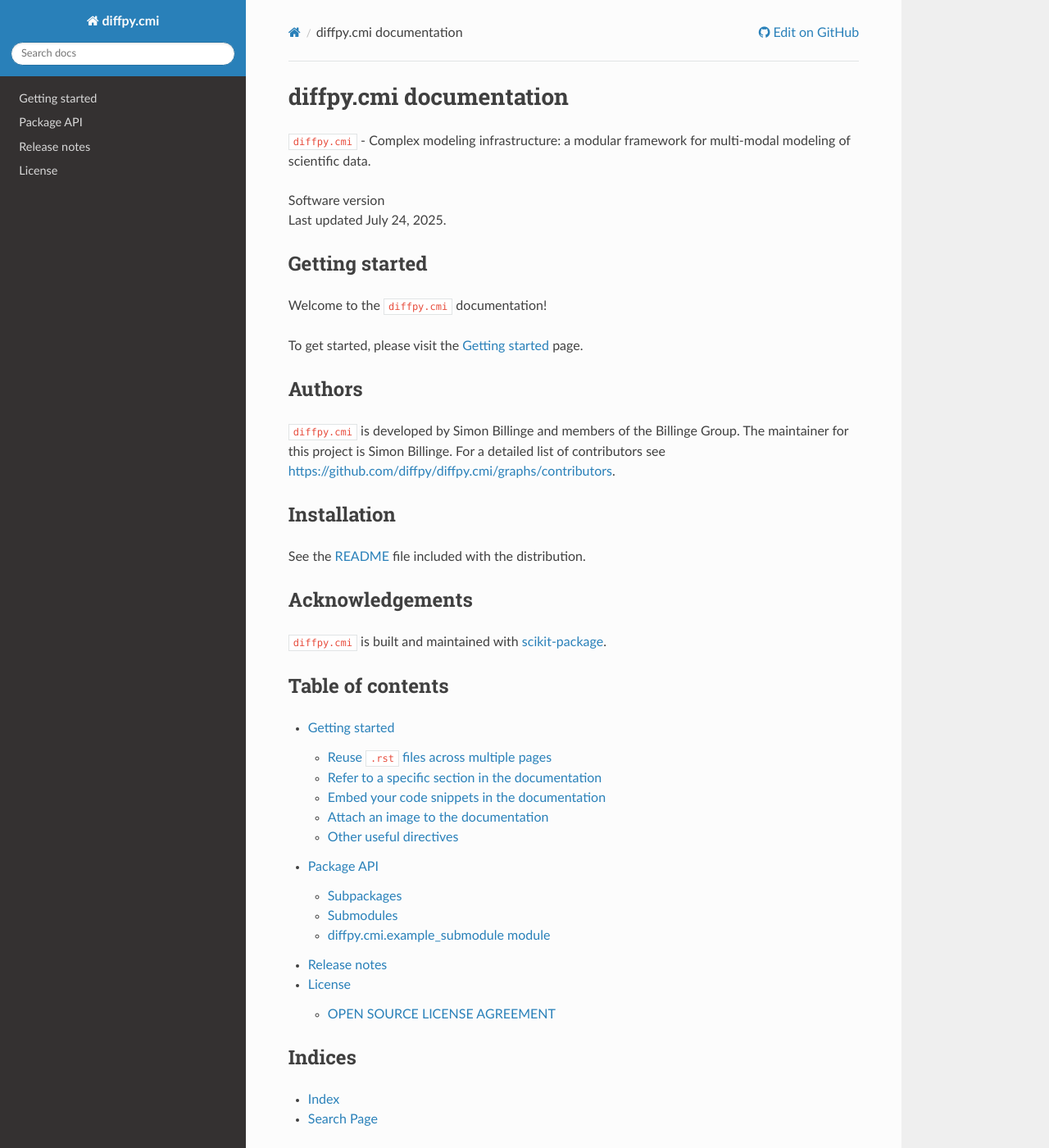
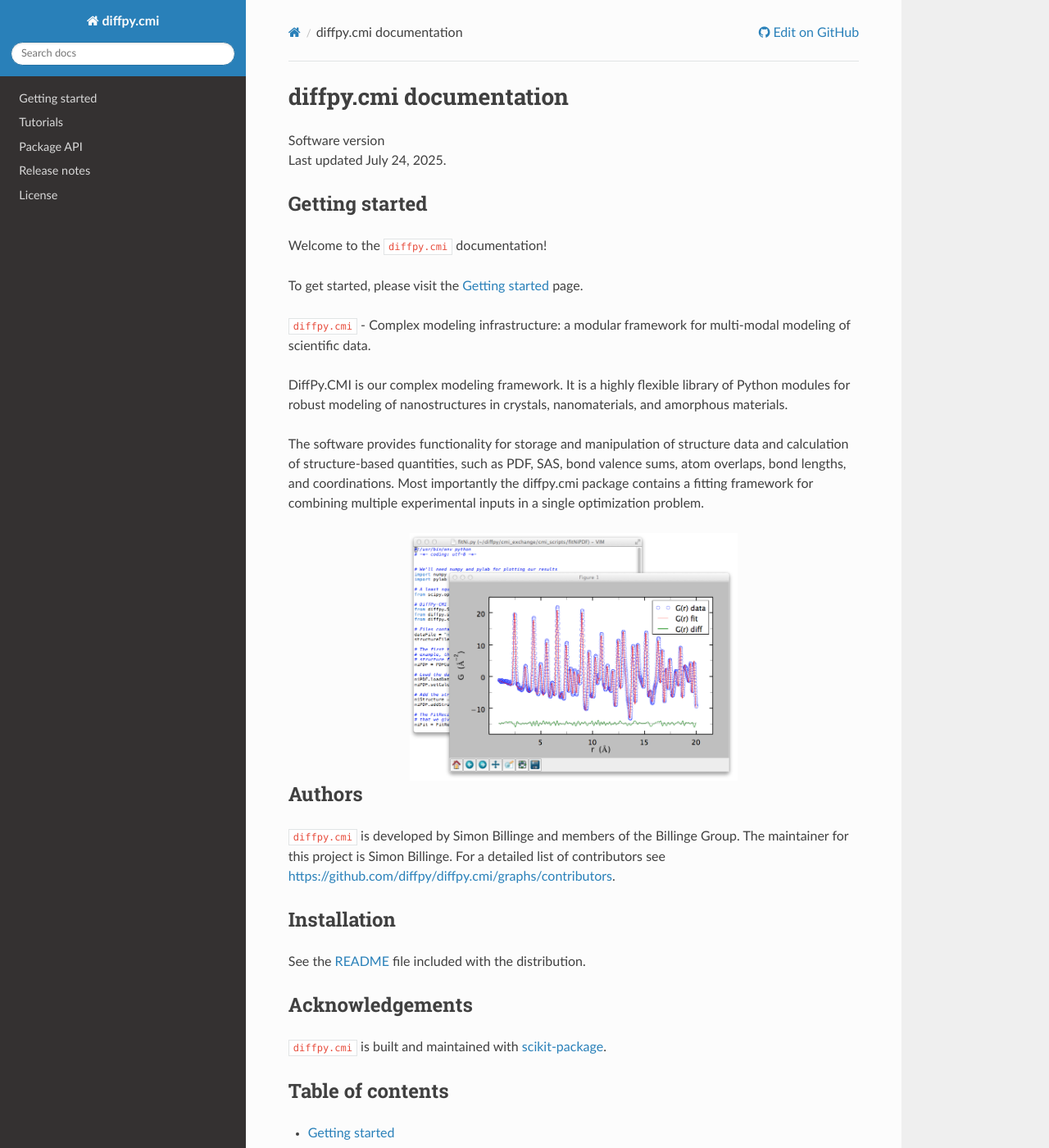
Before and after one commit to diffpy/diffpy.cmi, a Sphinx documentation site: the page built from doc/source/index.rst, in a window 1280 px wide and 1400 px high. Shown: the whole window at 82% size. Built offline with Sphinx 7.4.7 and the Read the Docs theme 3.1.0, drawn with Linux system fonts in a browser that asks for light colours; pages that are not in the unit, such as notebooks, are missing from menus.

Commit message:
docs: migrate front page info from old diffpy.cmi docs

```diff
--- a/doc/source/index.rst
+++ b/doc/source/index.rst
@@ -16,6 +13,19 @@ Getting started
 Welcome to the ``diffpy.cmi`` documentation!
 
 To get started, please visit the :ref:`Getting started <getting-started>` page.
+
+``diffpy.cmi`` - Complex modeling infrastructure: a modular framework for multi-modal modeling of scientific data.
+
+DiffPy.CMI is our complex modeling framework. It is a highly flexible library of Python modules for robust modeling of nanostructures in crystals, nanomaterials, and amorphous materials.
+
+The software provides functionality for storage and manipulation of structure data and calculation of structure-based quantities, such as PDF, SAS, bond valence sums, atom overlaps, bond lengths, and coordinations. Most importantly the diffpy.cmi package contains a fitting framework for combining multiple experimental inputs in a single optimization problem.
+
+.. image:: ./img/diffpycmi_screenshot.png
+    :alt: codecov-in-pr-comment
+    :width: 400px
+    :align: center
+
+
 
 =======
 Authors
@@ -44,6 +54,7 @@ Table of contents
    :maxdepth: 2
 
    getting-started
+   Tutorials <tutorials/index>
    Package API <api/diffpy.cmi>
    release
    license
```
Also changed, not shown: other parts of doc/source/index.rst (+0 -3 lines).
